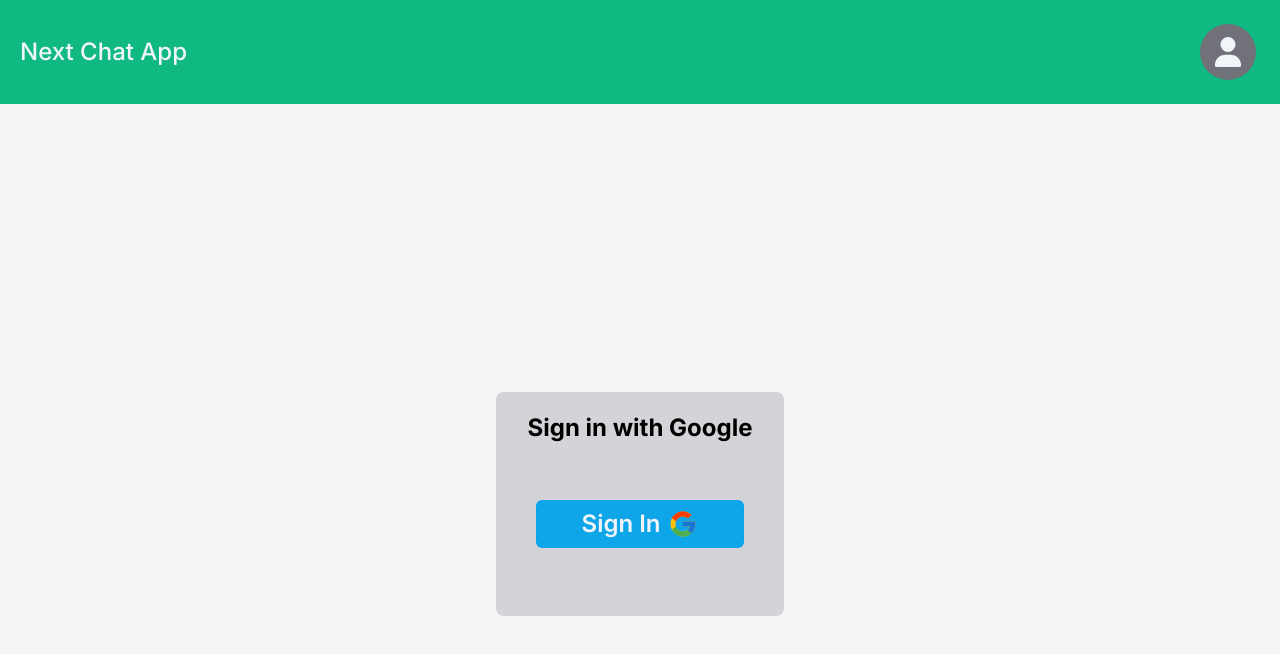
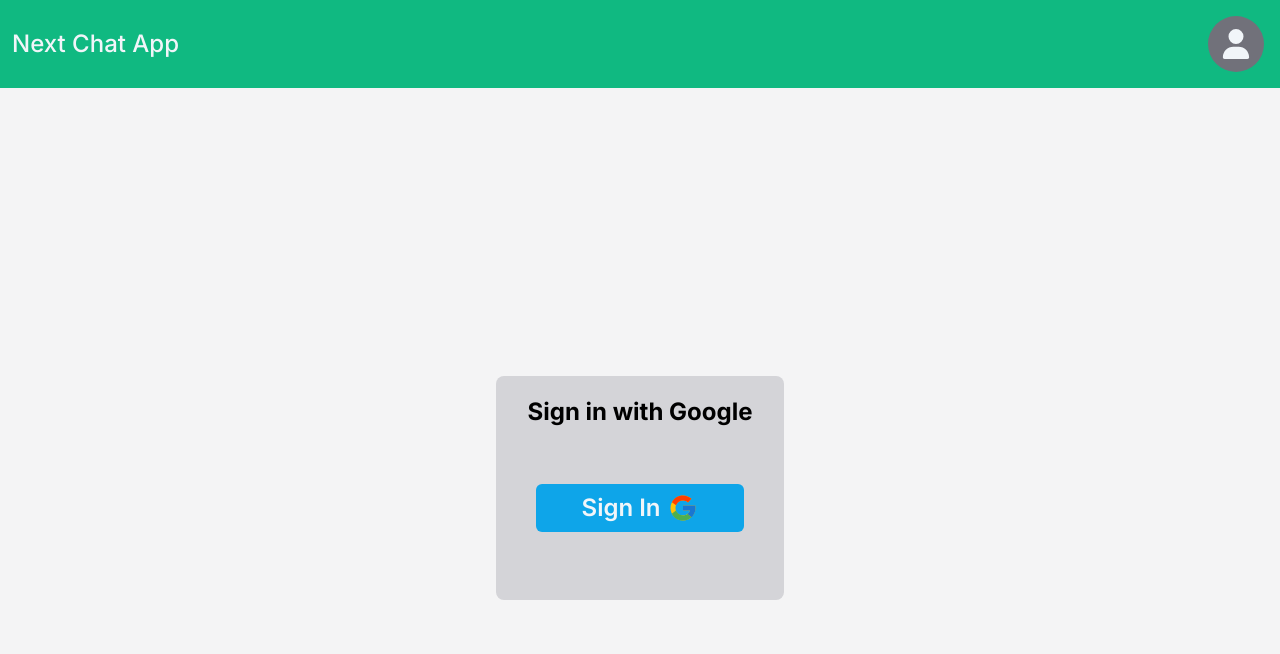
Before and after one commit to n0wherefast/next-chat-app, a Next.js app: page / in a window 1280 px wide. Shown: the top 654 px of the page. Built offline with nearby package versions, Linux system fonts and the light colour scheme.

Commit message:
auth logic done

```diff
--- a/app/context/context.tsx
+++ b/app/context/context.tsx
@@ -2,22 +2,34 @@
 import { useContext,createContext, ReactNode, useState } from "react"
 import { getAuth,GoogleAuthProvider,signInWithPopup } from "firebase/auth";
 import {auth ,gProvider} from '../firebase/firebase'
+import Cookies from "universal-cookie";
 
 const AppContext = createContext({})
 
 
 const Provider : React.FC<{children:ReactNode}> = ({children}) => {
-    const [user,setUser] =useState()
+    const cookies = new Cookies()
+    const [user,setUser] = useState<object>()
+    const [isAuth,setIsAuth] = useState(cookies.get("auth-token"))
+
+
     const SignInWithGoogle = async () => {
-       const res = await signInWithPopup(auth,gProvider)
-       setUser({userName:res.user.displayName!, photo:res.user.photoURL!})
-         console.log(res)
+        try{
+            const res = await signInWithPopup(auth,gProvider)
+            cookies.set("auth-token",res.user.refreshToken)
+            setUser({userName:res.user.displayName!, photo:res.user.photoURL!})
+            setIsAuth(true)
+            console.log(res)
+        } catch(err){
+            console.log(err)
+        }
+
   }
 
   console.log(user)
 
     return(
-        <AppContext.Provider value={{SignInWithGoogle,user}}>
+        <AppContext.Provider value={{SignInWithGoogle,user,isAuth,setIsAuth}}>
                 {children}
         </AppContext.Provider>
     )
--- a/app/coponents/Auth.tsx
+++ b/app/coponents/Auth.tsx
@@ -11,7 +11,8 @@
     <>
         <div className=' text-2xl font-bold w-72 h-56 bg-zinc-300 flex flex-col justify-start   items-center rounded-lg gap-14 p-5 '>
             <p>Sign in with Google</p>
-            <button className=' flex gap-2 w-52 items-center justify-center rounded-md p-2 font-semibold bg-sky-500  text-slate-100' onClick={()=>SignInWithGoogle()}>Sign In <FcGoogle size={30}/> </button>
+            <button className=' flex gap-2 w-52 items-center justify-center rounded-md p-2 font-semibold bg-sky-500  text-slate-100'
+             onClick={()=>SignInWithGoogle()}>Sign In <FcGoogle size={30}/> </button>
         </div>
 
     </>
--- /dev/null
+++ b/app/coponents/Chat.tsx
@@ -0,0 +1,24 @@
+import React, { FormEvent, useState } from 'react'
+
+function Chat() {
+    const [newMessage,setNewMessage] = useState("")
+
+    const HandelSubmit = (e:FormEvent)=> {
+        e.preventDefault()
+        console.log(newMessage)
+    }
+  return (
+    <div className=''>
+        <form action="" className='' onSubmit={()=>HandelSubmit}>
+            <input type="text"
+                className=''
+                placeholder='type a message'
+                onChange={(e)=>setNewMessage(e.target.value)}
+            />
+            <button  type='submit' className=''>Send</button>
+        </form>
+    </div>
+  )
+}
+
+export default Chat
--- a/app/coponents/Nav.tsx
+++ b/app/coponents/Nav.tsx
@@ -8,9 +8,9 @@
     const {user} = useGlobalContext()
   return (
     <>
-     <nav className=' w-full  bg-emerald-500 p-5 font-medium text-2xl text-slate-100  flex justify-between items-center'>
+     <nav className=' w-full  bg-emerald-500 p-3 font-medium text-lg md:text-2xl text-slate-100  flex justify-between items-center'>
         <p>Next Chat App</p>
-        <div className='p-1'>
+        <div className='p-1' >
             { user ? <span className='flex justify-center items-center gap-2'>
                 <p className=''>{user.userName}</p>
                 <Image className='w-full h-full  rounded-full' width={50} height={50} src={user.photo} alt='photo profile'/>
--- a/app/firebase/firebase.ts
+++ b/app/firebase/firebase.ts
@@ -1,6 +1,7 @@
 // Import the functions you need from the SDKs you need
 import { initializeApp } from "firebase/app";
 import { getAuth,GoogleAuthProvider } from "firebase/auth";
+import { getFirestore } from "firebase/firestore";
 // TODO: Add SDKs for Firebase products that you want to use
 // https://firebase.google.com/docs/web/setup#available-libraries
 
@@ -18,3 +19,4 @@
 const app = initializeApp(firebaseConfig);
 export const auth = getAuth(app)
 export const gProvider = new GoogleAuthProvider()
+export const db = getFirestore(app)
--- a/app/page.tsx
+++ b/app/page.tsx
@@ -1,14 +1,38 @@
 'use client'
 import Auth from "./coponents/Auth";
- import { useGlobalContext } from "./context/context";
+import { useGlobalContext } from "./context/context";
+// import Cookies from "universal-cookie";
+import { useState,useRef } from "react";
+import Chat from "./coponents/Chat";
+
+// const cookies = new Cookies()
+
 export default function Home() {
-  const {user} = useGlobalContext()
+  const {isAuth ,setIsAath} = useGlobalContext()
+  // const [isAuth,setIsAuth] = useState(cookies.get("auth-token"))
+  const [room,setRoom] = useState(null)
+  const inputRoomRef = useRef(null)
+
   return (
-    <main className=" w-full h-screen flex items-center justify-center bg-zinc-100">
+    <div className=" w-full h-screen flex items-center justify-center bg-zinc-100">
       {
-        !user ? <Auth/> : <div>Logged</div>
+        !isAuth ? <Auth  />
+           :
+          <div>
+            {room ? (
+              <div>chat</div>
+            ) :
+            (
+              <div className=" font-semibold flex flex-col w-64 gap-5 items-center bg-emerald-400 p-2 text-white rounded-xl">
+                <label className=" text-xl"  htmlFor="">Enter Room Name</label>
+                <input className=" text-black rounded-lg p-1" type="text"  ref={inputRoomRef} />
+                <button className=" bg-sky-400 p-2 w-28 rounded-lg hover:bg-sky-600" onClick={()=>setRoom(inputRoomRef.current!.value)} >Enter</button>
+              </div>
+            )
+            }
+          </div>
       }
 
-    </main>
+    </div>
   );
 }
--- a/package.json
+++ b/package.json
@@ -13,7 +13,8 @@
     "next": "14.2.3",
     "react": "^18",
     "react-dom": "^18",
-    "react-icons": "^5.2.1"
+    "react-icons": "^5.2.1",
+    "universal-cookie": "^7.1.4"
   },
   "devDependencies": {
     "@types/node": "^20",
```
Also changed, not shown: 1 other file (tests, documents, lock files or other folders).
